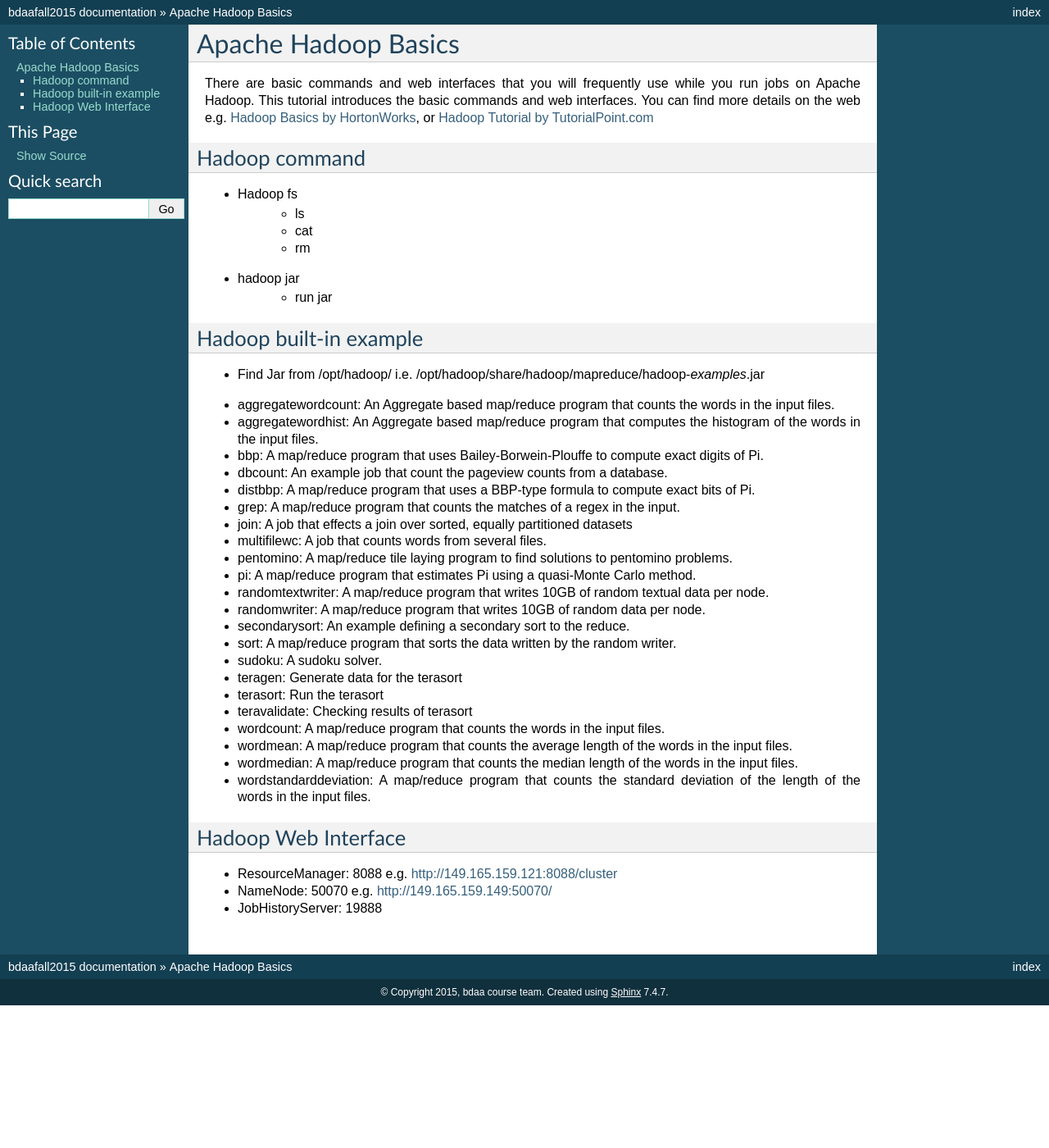
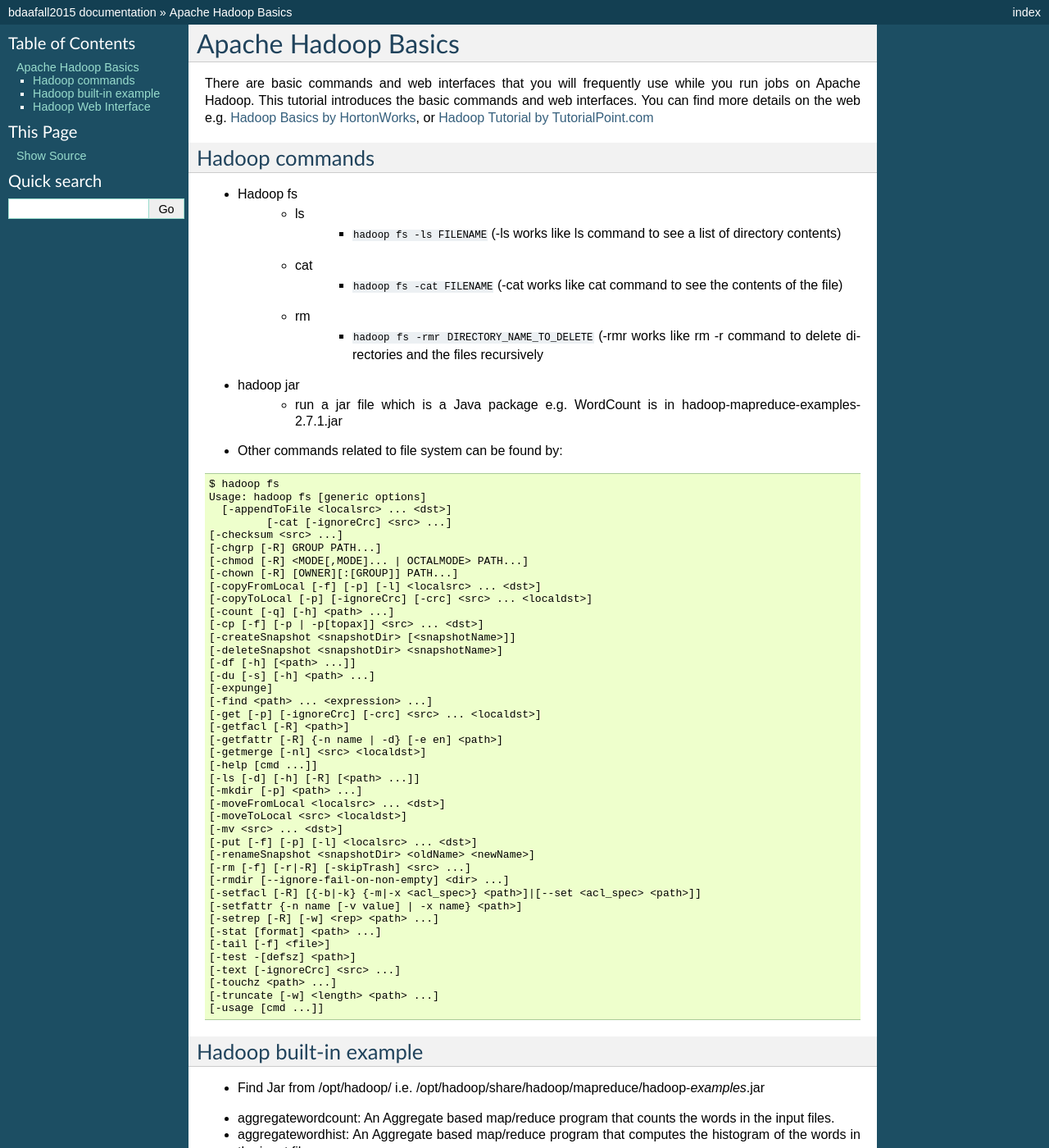
Before and after one commit to cglmoocs/bdaafall2015, a Sphinx documentation site: the page built from docs/source/hadoop_basics.rst, in a window 1280 px wide and 1400 px high. Shown: the whole window at 82% size. Built offline with Sphinx 7.4.7, drawn with Linux system fonts in a browser that asks for light colours.

Commit message:
Update hadoop_basics.rst

```diff
--- a/docs/source/hadoop_basics.rst
+++ b/docs/source/hadoop_basics.rst
@@ -5,16 +5,66 @@
 
 There are basic commands and web interfaces that you will frequently use while you run jobs on Apache Hadoop. This tutorial introduces the basic commands and web interfaces. You can find more details on the web e.g. `Hadoop Basics by HortonWorks <http://hortonworks.com/wp-content/uploads/downloads/2013/07/Hortonworks.ApacheHadoopBasics.v1.0.pdf>`_, or `Hadoop Tutorial by TutorialPoint.com <http://www.tutorialspoint.com/hadoop/>`_
 
-Hadoop command
+Hadoop commands
 ---------------
 
 - Hadoop fs
    - ls
+      - ``hadoop fs -ls FILENAME`` (-ls works like ls command to see a list of directory contents)
    - cat
+      - ``hadoop fs -cat FILENAME`` (-cat works like cat command to see the contents of the file)
    - rm
+      - ``hadoop fs -rmr DIRECTORY_NAME_TO_DELETE`` (-rmr works like rm -r command to delete directories and the files recursively
 
 - hadoop jar
-   - run jar
+   - run a jar file which is a Java package e.g. WordCount is in hadoop-mapreduce-examples-2.7.1.jar
+
+- Other commands related to file system can be found by:
+
+.. code::
+
+    $ hadoop fs
+    Usage: hadoop fs [generic options]
+      [-appendToFile <localsrc> ... <dst>]
+    	     [-cat [-ignoreCrc] <src> ...]
+    [-checksum <src> ...]
+    [-chgrp [-R] GROUP PATH...]
+    [-chmod [-R] <MODE[,MODE]... | OCTALMODE> PATH...]
+    [-chown [-R] [OWNER][:[GROUP]] PATH...]
+    [-copyFromLocal [-f] [-p] [-l] <localsrc> ... <dst>]
+    [-copyToLocal [-p] [-ignoreCrc] [-crc] <src> ... <localdst>]
+    [-count [-q] [-h] <path> ...]
+    [-cp [-f] [-p | -p[topax]] <src> ... <dst>]
+    [-createSnapshot <snapshotDir> [<snapshotName>]]
+    [-deleteSnapshot <snapshotDir> <snapshotName>]
+    [-df [-h] [<path> ...]]
+    [-du [-s] [-h] <path> ...]
+    [-expunge]
+    [-find <path> ... <expression> ...]
+    [-get [-p] [-ignoreCrc] [-crc] <src> ... <localdst>]
+    [-getfacl [-R] <path>]
+    [-getfattr [-R] {-n name | -d} [-e en] <path>]
+    [-getmerge [-nl] <src> <localdst>]
+    [-help [cmd ...]]
+    [-ls [-d] [-h] [-R] [<path> ...]]
+    [-mkdir [-p] <path> ...]
+    [-moveFromLocal <localsrc> ... <dst>]
+    [-moveToLocal <src> <localdst>]
+    [-mv <src> ... <dst>]
+    [-put [-f] [-p] [-l] <localsrc> ... <dst>]
+    [-renameSnapshot <snapshotDir> <oldName> <newName>]
+    [-rm [-f] [-r|-R] [-skipTrash] <src> ...]
+    [-rmdir [--ignore-fail-on-non-empty] <dir> ...]
+    [-setfacl [-R] [{-b|-k} {-m|-x <acl_spec>} <path>]|[--set <acl_spec> <path>]]
+    [-setfattr {-n name [-v value] | -x name} <path>]
+    [-setrep [-R] [-w] <rep> <path> ...]
+    [-stat [format] <path> ...]
+    [-tail [-f] <file>]
+    [-test -[defsz] <path>]
+    [-text [-ignoreCrc] <src> ...]
+    [-touchz <path> ...]
+    [-truncate [-w] <length> <path> ...]
+    [-usage [cmd ...]]
 
 Hadoop built-in example
 ----------------------------
```
